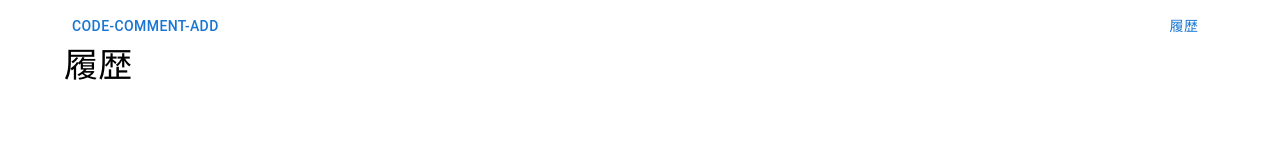
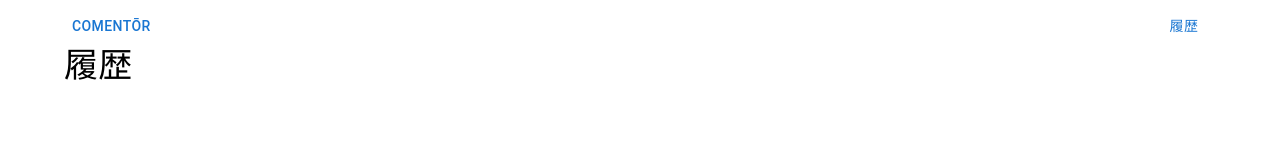
Before and after one commit to tsuchidarikuto/code-comment-app, a Next.js app: page /history in a window 1280 px wide. Shown: the top 160 px of the page. Built offline with nearby package versions, Linux system fonts and the light colour scheme.

Commit message:
MonacoEditorを削除

```diff
--- a/app/history/page.tsx
+++ b/app/history/page.tsx
@@ -27,9 +27,7 @@ export default function History() {
             component="h1"
             sx={{ textAlign: 'left' }}
             onClick={() => router.push('/')}
-            >
-            code-comment-add
-          </Button>
+            >CoMentōr</Button>
           <Button
             variant="text"
             component="h1"
```
